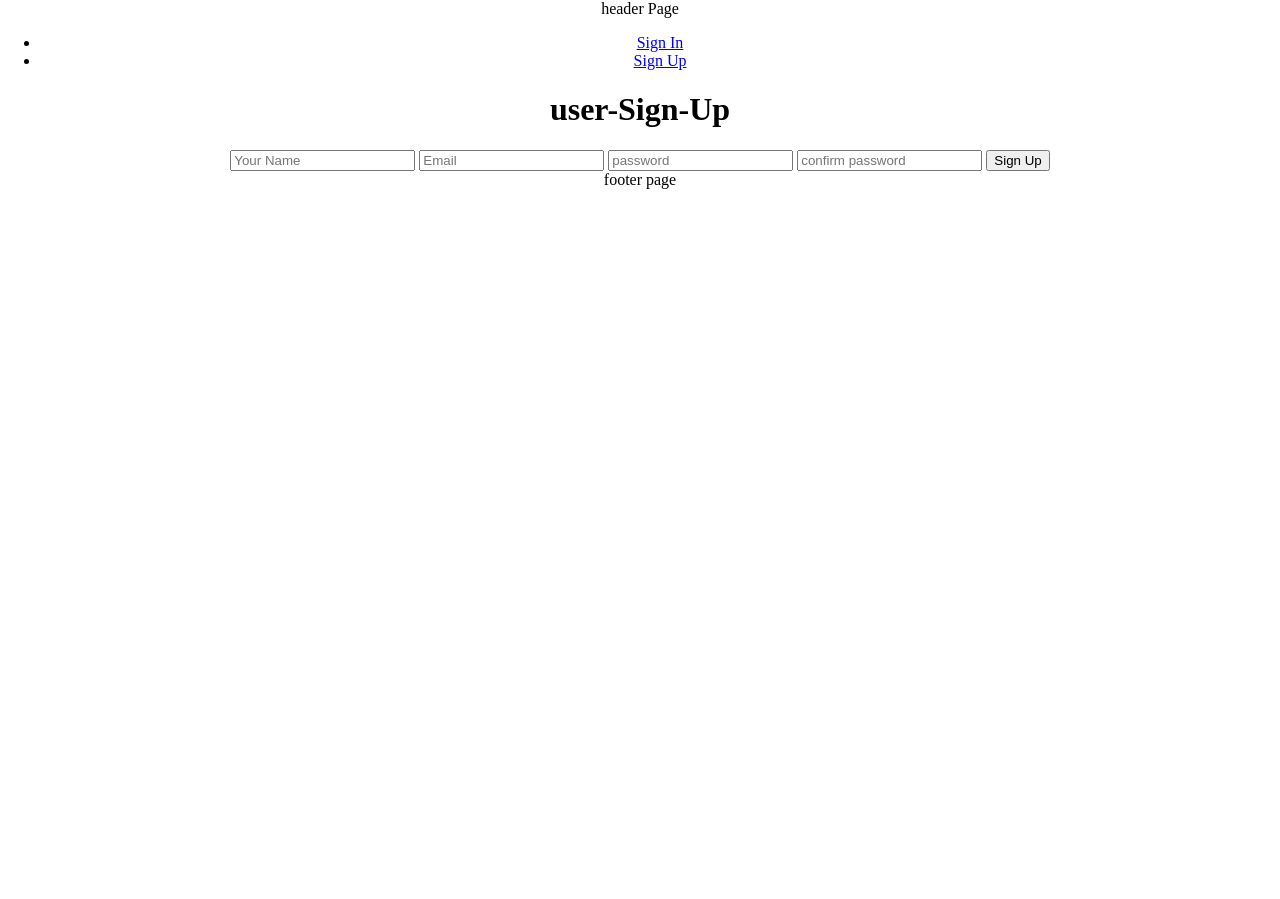
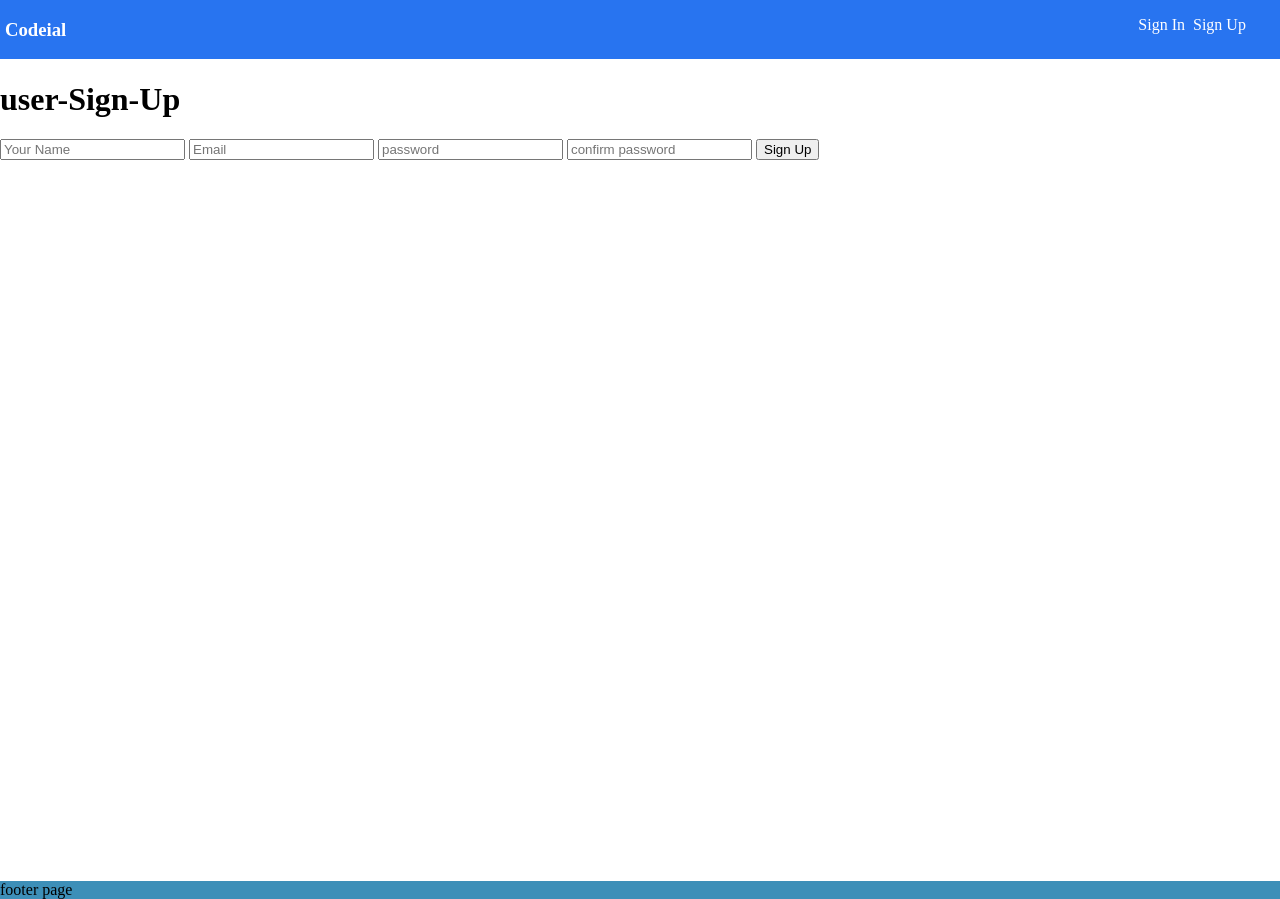
Before and after one commit to krsonuC2od/Codeial, a Node server app: page /user/sign-Up in a window 1280 px wide. Before the commit the page ends 189 px from the top, so only its background shows below. Run offline with Node 20, Linux system fonts and the light colour scheme; some libraries are stand-ins or nearby versions.

Commit message:
Modification :: update css to scss and implement

```diff
--- a/Controller/user_controller.js
+++ b/Controller/user_controller.js
@@ -2,21 +2,20 @@ const User = require("../Models/user");
 // step 2 part of controller create controller of user profile page
 
 module.exports.profile = function (req, res) {
+  // if (req.cookies.user_id) {
+  //   User.findById(req.cookies.user_id, function (err, user) {
+  //     // if (user) {
 
-  if (req.cookies.user_id) {
-    User.findById(req.cookies.user_id, function (err, user) {
-
-      if (user) {
-        return res.render('userProfile', {
-          title: "user||Profile",
-          user: user
-        })
-      }
-      return res.redirect("/user/sign-In");
-    });
-  } else {
-    return res.redirect("/user/sign-In");
-  }
+  //     // return res.redirect("/user/sign-In");
+  //   });
+  // } else {
+  //   return res.redirect("/user/sign-In");
+  // }
+  return res.render("userProfile", {
+    title: "user||Profile",
+    // user: user,
+  // });
+  })
 };
 // step 2 part of controller create controller of user post page
 module.exports.post = function (req, res) {
@@ -24,10 +23,9 @@ module.exports.post = function (req, res) {
 };
 // step :: 3 created some action for page data
 module.exports.userSign_Up = function (req, res) {
-  if(req.isAuthenticated()){
-    return res.redirect('/user/profile');
+  if (req.isAuthenticated()) {
+    return res.redirect("/user/profile");
   }
-
 
   res.render("userSign_Up", {
     title: "Codeial",
@@ -35,14 +33,14 @@ module.exports.userSign_Up = function (req, res) {
 };
 // step :: 3 created some action for page data
 module.exports.userSign_In = function (req, res) {
-  if(req.isAuthenticated()){
-    return res.redirect('/user/profile');
+  if (req.isAuthenticated()) {
+    return res.redirect("/user/profile");
   }
   res.render("userSign_In", {
     title: "Codeial",
   });
 };
- // step :: 3 creating new user from sign up page data
+// step :: 3 creating new user from sign up page data
 module.exports.create = function (req, res) {
   console.log(req.body);
   if (req.body.password != req.body.confirm_password) {
@@ -71,17 +69,15 @@ module.exports.create = function (req, res) {
   });
 };
 
+//sign in and create session for user
+module.exports.createSession = function (req, res) {
+  return res.redirect("/");
+};
 
-//sign in and create session for user
-module.exports.createSession = function(req,res){
-  return res.redirect('/');
-}
-
-
-module.exports.destroySession = function(req,res){
+module.exports.destroySession = function (req, res) {
   // req.logout();
   // return res.redirect('/');
-}
+};
 
 // step :: 3 login user validation
 module.exports.createSection = function (req, res) {
--- a/assets/CSS/User-Profile.css
+++ b/assets/CSS/User-Profile.css
@@ -1,3 +1,3 @@
-body{
-    background-color: burlywood;
+body {
+  background-color: burlywood;
 }
--- /dev/null
+++ b/assets/CSS/footer.css
@@ -0,0 +1,3 @@
+footer {
+  background-color: #3d8fb8;
+}
--- /dev/null
+++ b/assets/CSS/header.css
@@ -0,0 +1,29 @@
+header {
+  background-color: #2874f0;
+  display: flex;
+}
+
+header .head {
+  color: white;
+  margin-left: 5px;
+  font: "Ubuntu", "Arial", "Helvetica", sans-serif;
+}
+
+header ul {
+  display: flex;
+  justify-content: space-between;
+  margin-left: 80%;
+  font: "Ubuntu", "Arial", "Helvetica", sans-serif;
+  color: white;
+  list-style: none;
+}
+
+header ul li {
+  margin-left: 8px;
+}
+
+header ul li a {
+  text-decoration: none;
+  color: white;
+  font: "Ubuntu", "Arial", "Helvetica", sans-serif;
+}
--- a/assets/CSS/layout.css
+++ b/assets/CSS/layout.css
@@ -1,4 +1,8 @@
-body{
-    margin: 0;
-    text-align: center;
+body {
+  font: "Ubuntu", "Arial", "Helvetica", sans-serif;
+  margin: 0;
 }
+
+body div {
+  height: 100vh;
+}
--- /dev/null
+++ b/assets/scss/footer.scss
@@ -0,0 +1,3 @@
+footer{
+    background-color: rgb(61, 143, 184);
+}
--- /dev/null
+++ b/assets/scss/header.scss
@@ -0,0 +1,31 @@
+$ubuntu-font:  'Ubuntu', 'Arial', 'Helvetica', sans-serif;
+header {
+  background-color: #2874f0;
+  display: flex;
+  .head {
+    color: white;
+    margin-left: 5px;
+   font:$ubuntu-font ;
+  }
+
+  ul {
+
+    display: flex;
+    justify-content: space-between;
+    margin-left: 80%;
+    font:$ubuntu-font ;
+    color: white;
+    list-style: none;
+
+    li {
+      margin-left: 8px;
+
+      a {
+        text-decoration: none;
+        color: white;
+        font:$ubuntu-font ;
+
+      }
+    }
+  }
+}
--- /dev/null
+++ b/assets/scss/layout.scss
@@ -0,0 +1,9 @@
+$ubuntu-font:  'Ubuntu', 'Arial', 'Helvetica', sans-serif;
+body{
+    font: $ubuntu-font;
+
+    margin: 0;
+    div{
+        height: 100vh;
+    }
+}
--- /dev/null
+++ b/assets/scss/user-profile.scss
@@ -0,0 +1,3 @@
+body{
+    background-color: burlywood;
+}
--- a/config/passport-local-Strategy.js
+++ b/config/passport-local-Strategy.js
@@ -45,9 +45,12 @@ passport.checkAuthentication = function (req ,res , next)
   //if the user is signed in, then pass on the request to the next function (controller's action)
   if(req.isAuthenticated()){
     return next();
+
+  }else{
+ // if the user is not signed in
+ return res.redirect('/user/sign-In');
   }
-  // if the user is not signed in
-  return res.redirect('/user/sign-In');
+
 }
 
 passport.setAuthenticatedUser = function (req , res , next){
--- a/index.js
+++ b/index.js
@@ -13,6 +13,15 @@ const session = require('express-session');
 const passport = require('passport');
 const passportLocal = require('./config/passport-local-Strategy');
 const MongoStore = require('connect-mongo')(session);
+const sassMiddleware = require('node-sass-middleware');
+
+app.use(sassMiddleware({
+  src: './assets/scss',
+  dest:'./assets/CSS',
+  debug:'true',
+  outputStyle: 'expanded',
+  prefix: '/CSS'
+}))
 
 app.use(expressLayouts);
 
--- a/package.json
+++ b/package.json
@@ -12,6 +12,7 @@
     "express-ejs-layouts": "^2.5.1",
     "express-session": "^1.17.3",
     "mongoose": "^6.9.0",
+    "node-sass-middleware": "^1.0.1",
     "passport": "^0.6.0",
     "passport-local": "^1.0.0"
   },
--- a/routes/user.js
+++ b/routes/user.js
@@ -29,7 +29,7 @@ route.post('/create-Section',passport.authenticate(
     {failureRedirect:'/user/sign-In'},
 ),userController.createSession);
 
-route.post('/create-Section',userController.createSection);
+// route.post('/create-Section',userController.createSection);
 
 
 
--- a/views/_header.ejs
+++ b/views/_header.ejs
@@ -1,21 +1,23 @@
 <header>
-  header Page
+  <h3 class="head">Codeial </h3>
   <ul>
     <% if(locals.user){%>
        <li>
-        <a href="/user/profile"> <%= user.name %></a>
+        <a href="/user/profile">  <%= user.name %></a>
 
       </li>
-      <li>
+      <li class="logout-btn">
         <a href="/user/sign-out">Sign Out</a>
       </li>
       <% } else { %>
+
        <li>
           <a href="/user/sign-In">Sign In</a>
         </li>
         <li>
           <a href="/user/sign-up">Sign Up</a>
         </li>
+
         <% } %>
   </ul>
 </header>
--- a/views/layout.ejs
+++ b/views/layout.ejs
@@ -6,6 +6,8 @@
     <meta name="viewport" content="width=device-width, initial-scale=1.0">
     <title>Document</title>
     <link rel="stylesheet" href="/CSS/layout.css">
+    <link rel="stylesheet" href="/CSS/footer.css">
+    <link rel="stylesheet" href="/CSS/header.css">
  <!-- step 2 extract style and script from sub page into the layout -->
     <%- style %>
 </head>
@@ -13,8 +15,10 @@
     <!-- under step 2 crate all view folder for complete  MVC -->
     <!--  layout is rapper all page inherit data from here -->
     <%- include('_header') -%>
+      <div >
+        <%- body -%>
+      </div>
 
-    <%- body -%>
 
     <%- include('_footer') -%>
     <%- script %>
```
Also changed, not shown: views/home.ejs (line endings or trailing spaces), views/userProfile.ejs (line endings or trailing spaces), 1 other file.
